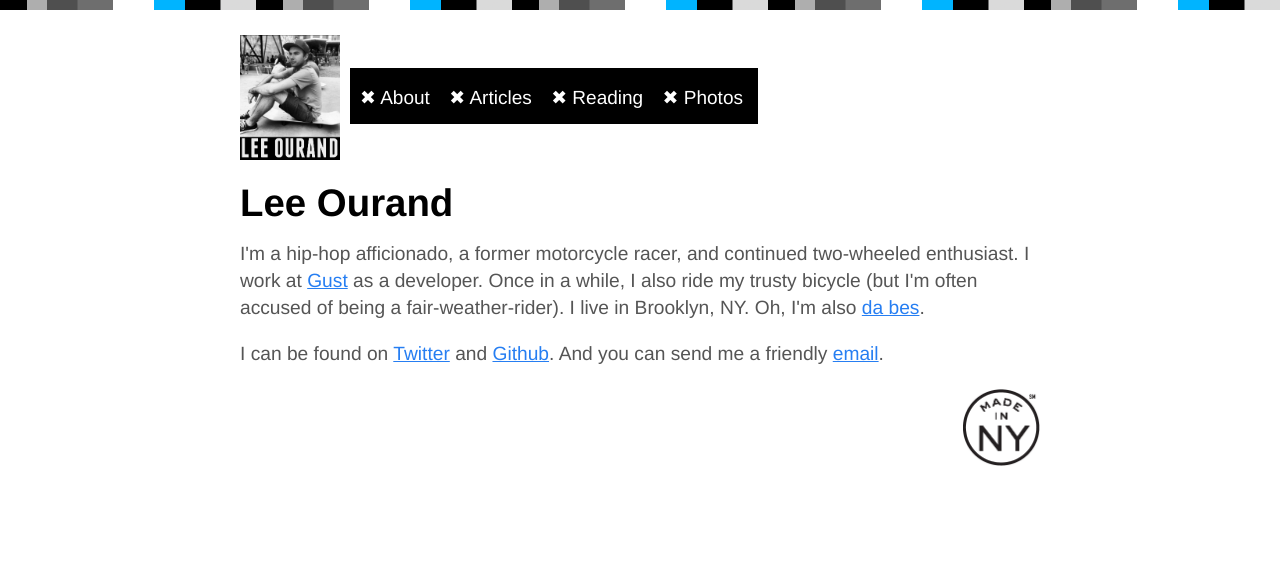
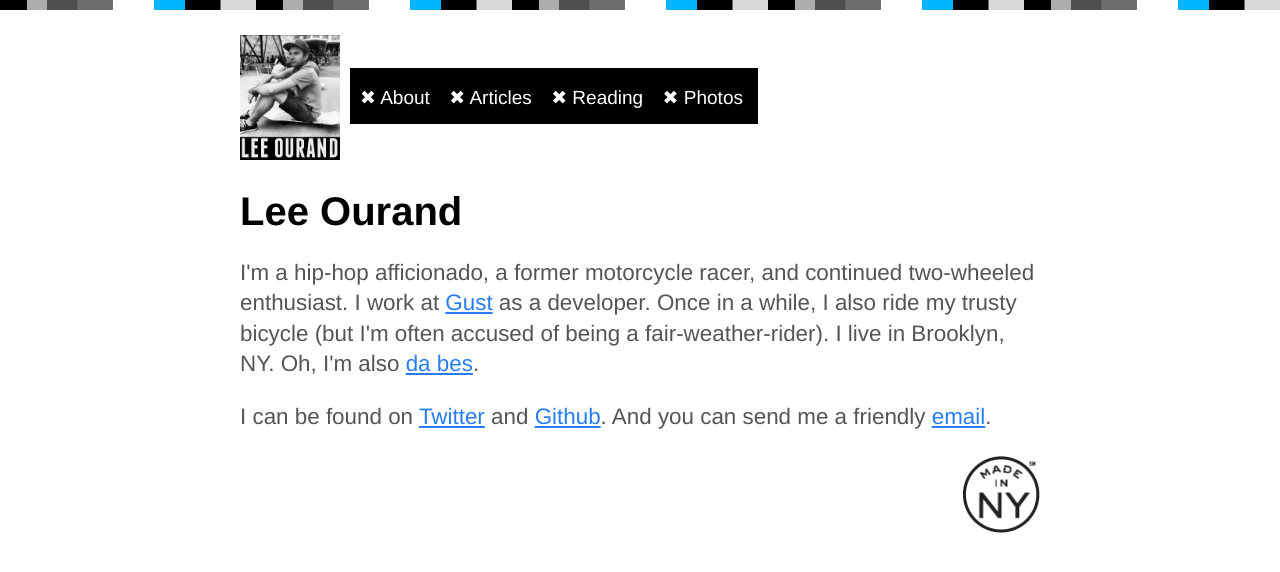
Before and after one commit to leeourand/leeourand.github.com, a Jekyll site: the page built from about/index.html, in a window 1280 px wide. Shown: the top 572 px of the page. Built offline with Jekyll 4.4.1, drawn with Linux system fonts in a browser that asks for light colours.

```diff
--- a/assets/stylesheets/style.css
+++ b/assets/stylesheets/style.css
@@ -9,6 +9,7 @@ body {
   min-width: 414px;
   padding: 10px;
   margin: 0 auto;
+  font-size: medium;
 }
 
 #heading {
@@ -119,13 +120,21 @@ body {
 #article {
   clear: both;
   color: #555;
-  line-height: 1.4em;
-  font-size: 1.2em;
+  line-height: 1.9rem;
+  font-size: 1.4rem;
 }
 
 #article h1 {
+  font-size: 2.5rem;
+  line-height: 2.5rem;
   margin-bottom: 5px;
   color: #000;
+}
+
+#article h2 {
+  line-height: 2.0rem;
+  margin-top: 0;
+  font-size: 2.0rem;
 }
 
 #article div.when {
```
Also changed, not shown: _drafts/home_cooking.md (added, +27 -0 lines).
